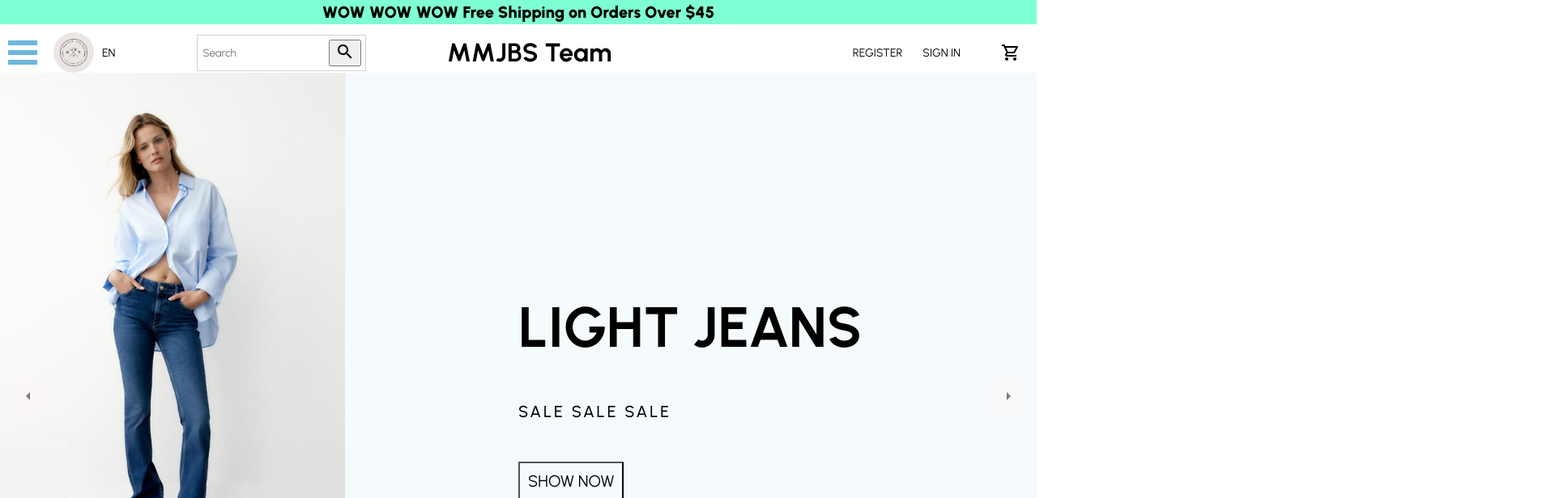
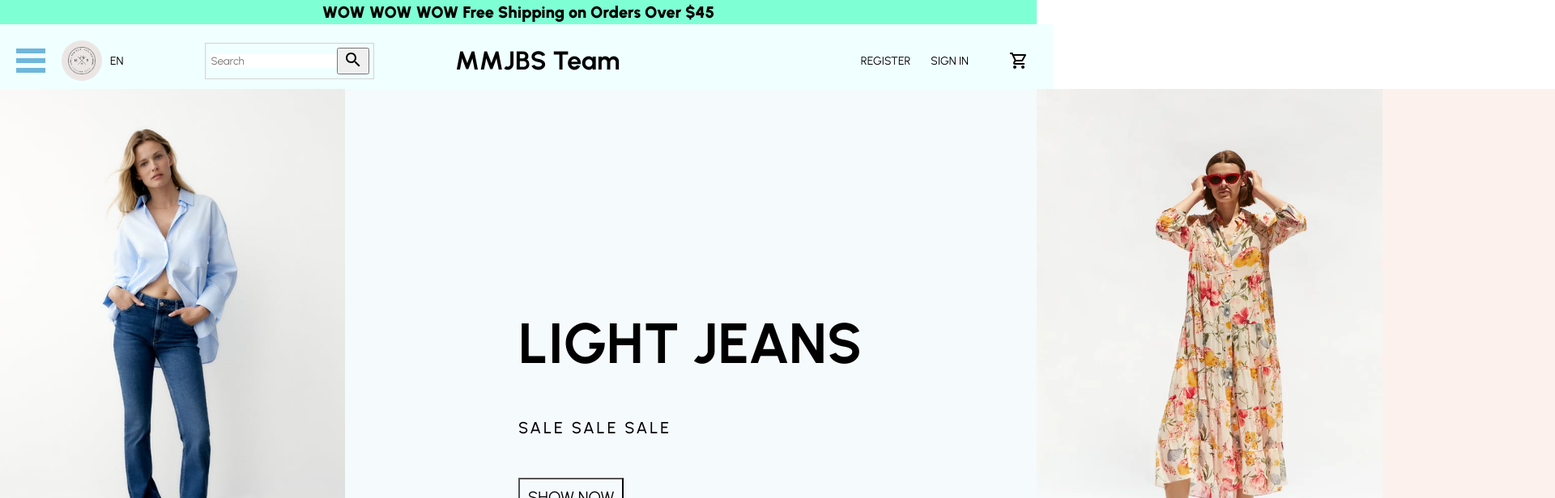
Before and after one commit to mika-israeli/finalProjectAplication, a React (Create React App) app in the folder client/: page / in a window 1280 px wide. Shown: the top 616 px of the page at 81% size, 1920 px wide, since content can reach past the window. Built offline with nearby package versions, Linux system fonts and the light colour scheme.

Commit message:
sticky Navbar

```diff
--- a/client/src/components/Navbar.jsx
+++ b/client/src/components/Navbar.jsx
@@ -11,6 +11,15 @@ import icon from "../img/icon.jpg";
 import Sidebar from "./Sidebar";
 
 const Container = styled.div`
+background-color: #F0FFFF;
+padding: 10px;
+text-align: center;
+width: 100%;
+position: sticky;
+top: 0px;
+overflow: hidden;
+z-index: 3;
+
   height: 60px;
   ${mobile({ height: "50px" })}
 `;
--- a/client/src/components/Slider.jsx
+++ b/client/src/components/Slider.jsx
@@ -10,7 +10,6 @@ const Container = styled.div`
   height: 100vh;
   display: flex;
   position: relative;
-  overflow: hidden;
   ${mobile({ display: "none" })}
 `;
 
@@ -30,7 +29,7 @@ const Arrow = styled.div`
   margin: auto;
   cursor: pointer;
   opacity: 0.5;
-  z-index: 2;
+  z-index: -1;
 `;
 
 const Wrapper = styled.div`
```
Also changed, not shown: client/src/data.js (+7 -7 lines).
